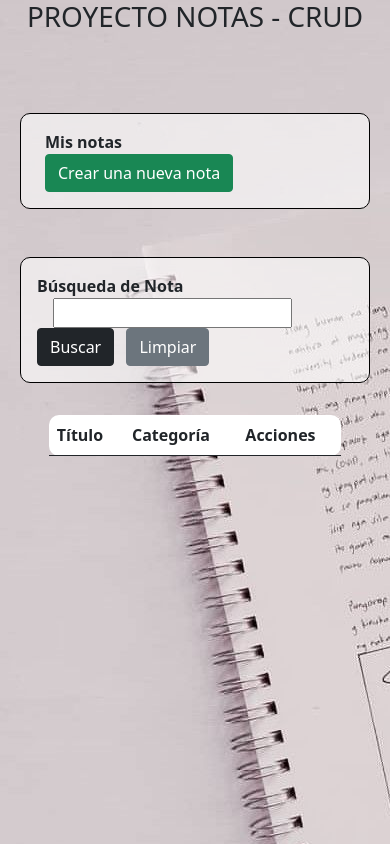
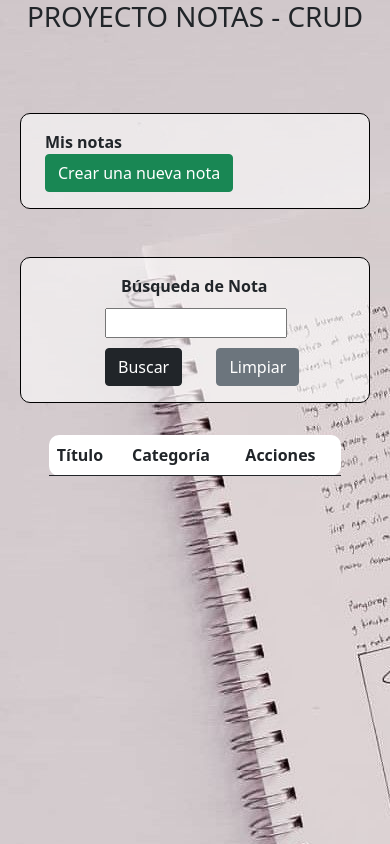
Before and after one commit to agustingu20/TrabajoIndivualCRUD, a plain HTML site: page index.html in a window 390 px wide. Drawn offline with nearby package versions, Linux system fonts and the light colour scheme.

Commit message:
responsive busqueda

```diff
--- a/index.html
+++ b/index.html
@@ -57,12 +57,14 @@
             </div>
         </div>
     </div>
+    <!-- Búsqueda Nota -->
     <div class="mt-5 mb-3 misnotas-div">
         <form class="mx-3" id="formBusqueda">
-            <label class="fw-bold" for="busqueda">Búsqueda de Nota</label>
-            <input class="mx-3" id="busqueda" type="text">
-            <button class="btn btn-dark" type="submit">Buscar</button>
-            <button class="btn btn-secondary mx-2" type="button" onclick="limpiarFiltro()">Limpiar</button>
+            <label class="fw-bold busqueda-label" for="busqueda">Búsqueda de Nota</label>
+            <input class="mx-3 busqueda-input" id="busqueda" type="text">
+            <button class="btn btn-dark boton-busqueda" type="submit">Buscar</button>
+            <button class="btn btn-secondary mx-2 boton-limpiar" type="button"
+                onclick="limpiarFiltro()">Limpiar</button>
         </form>
     </div>
 
--- a/style.css
+++ b/style.css
@@ -42,6 +42,24 @@ body {
   .misnotas-div {
     width: 350px;
   }
+  .busqueda-label {
+    display: block;
+    margin-left: 84px !important;
+  }
+  .busqueda-input {
+    display: block;
+    width: 182px;
+    margin-left: 68px !important;
+    margin-top: 10px;
+  }
+  .boton-busqueda {
+    margin-top: 10px;
+    margin-left: 68px !important;
+  }
+  .boton-limpiar {
+    margin-top: 10px;
+    margin-left: 30px !important;
+  }
 }
 
 @media only screen and (max-width: 1440px) {
```
